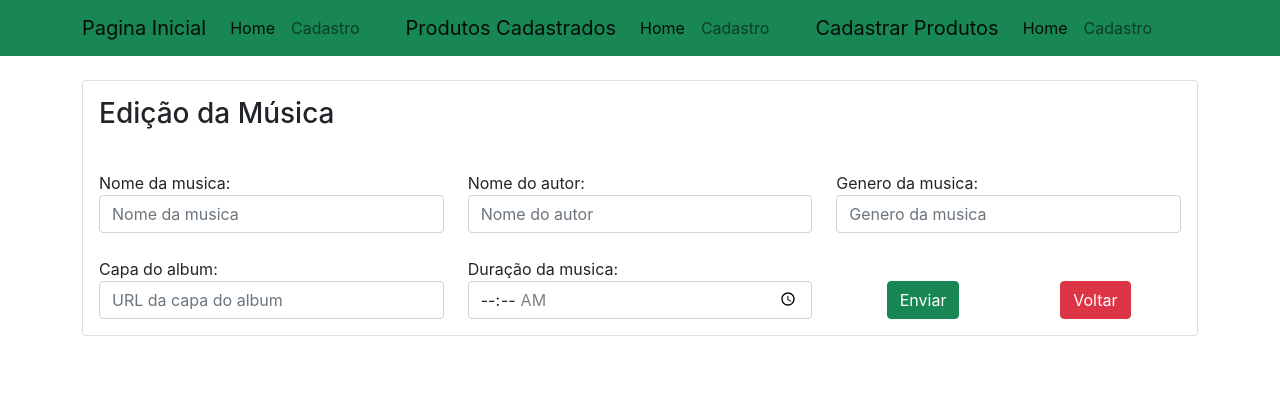
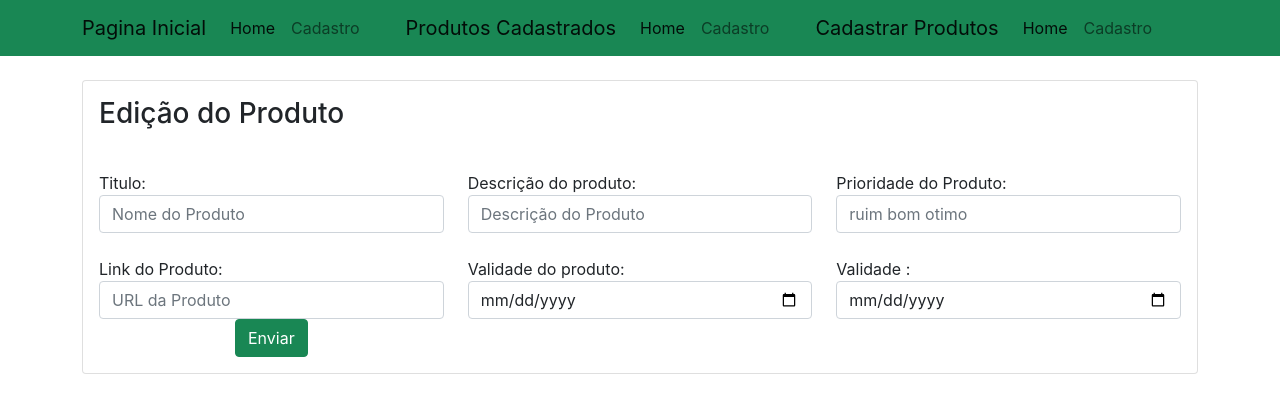
Before and after one commit to uesleiMF/frontendmusicas, a React (Create React App) app: page /edit/1 in a window 1280 px wide. Shown: the top 410 px of the page. Built offline with nearby package versions, Linux system fonts and the light colour scheme; no server answers; the HTML template or start-up script is replaced by a standard one.

Commit message:
Update Edit.js

```diff
--- a/src/pages/Edit/Edit.js
+++ b/src/pages/Edit/Edit.js
@@ -6,12 +6,15 @@ const Edit = () => {
   const navigate = useNavigate();
   //declarar o estado da musica
   const [produto, setProduto] = useState({
-    nome: '',
-    autor: '',
-    genero: '',
-    capa: '',
-    duracao: ''
-  });
+    titulo: '',
+    descricao:'',
+    prioridade:'',
+    status:'',
+    capa:'',
+    data:'',
+    prazo:''
+
+ });
 
   useEffect(() => {
     getProdutoById();
@@ -49,10 +52,10 @@ const Edit = () => {
   return (
     <div className="container">
       <div className="card mt-4">
-        <div className="card-title">
+        <div className="card-title ">
           <div className="row">
             <div className="col">
-              <h3 className="mx-3 my-3">Edição da Música</h3>
+              <h3 className="mx-3 my-3">Edição do Produto</h3>
             </div>
           </div>
         </div>
@@ -61,43 +64,45 @@ const Edit = () => {
             <div className="row mb-4">
               <div className="col-4">
                 <div className="form-group">
-                  <label htmlFor="nome">Nome da musica:</label>
+                  <label htmlFor="titulo">Titulo:</label>
                   <input
-                    id="nome"
+                    id="titulo"
                     className="form-control"
                     type="text"
-                    placeholder="Nome da musica"
-                    value={produto.nome}
+                    placeholder="Nome do Produto"
+                    value={produto.titulo}
                     onChange={handleFieldsChange}
-                    name="nome"
+                    name="titulo"
                   />
                 </div>
               </div>
               <div className="col-4">
                 <div className="form-group">
-                  <label htmlFor="autor">Nome do autor:</label>
+                  <label htmlFor="descricao">Descrição do produto:</label>
                   <input
-                    id="autor"
+
+                    id="descricao"
                     type="text"
                     className="form-control"
-                    placeholder="Nome do autor"
+                    placeholder="Descrição do Produto"
+                    value={produto.descricao}
                     onChange={handleFieldsChange}
-                    value={produto.autor}
-                    name="autor"
+                    name="descricao"
+
                   />
                 </div>
               </div>
               <div className="col-4">
                 <div className="form-group">
-                  <label htmlFor="genero">Genero da musica:</label>
+                  <label htmlFor="prioridade">Prioridade do Produto:</label>
                   <input
-                    id="genero"
+                    id="prioridade"
                     type="text"
                     className="form-control"
+                    value={produto.prioridade}
                     onChange={handleFieldsChange}
-                    value={produto.genero}
-                    placeholder="Genero da musica"
-                    name="genero"
+                    placeholder="ruim bom otimo"
+                    name="prioridade"
                   />
                 </div>
               </div>
@@ -105,31 +110,43 @@ const Edit = () => {
             <div className="row">
               <div className="col-4">
                 <div className="form-group">
-                  <label htmlFor="capa">Capa do album:</label>
+                  <label htmlFor="capa">Link do Produto:</label>
                   <input
                     id="capa"
                     type="text"
+                    value={produto.capa}
                     onChange={handleFieldsChange}
-                    value={produto.capa}
                     className="form-control"
-                    placeholder="URL da capa do album"
+                    placeholder="URL da Produto"
                     name="capa"
                   />
                 </div>
               </div>
               <div className="col-4">
                 <div className="form-group">
-                  <label htmlFor="duracao">Duração da musica:</label>
+                  <label htmlFor="prazo">Validade do produto:</label>
                   <input
-                    id="duracao"
-                    type="time"
+                    id="prazo"
+                    type="date"
+                    value={produto.prazo}
                     onChange={handleFieldsChange}
-                    value={produto.duracao}
                     className="form-control"
-                    min="00:00"
-                    max="10:00"
-                    placeholder="Duraçao da musica"
-                    name="duracao"
+                    placeholder="Validade"
+                    name="prazo"
+                  />
+                </div>
+              </div>
+              <div className="col-4">
+                <div className="form-group">
+                  <label htmlFor="data">Validade :</label>
+                  <input
+                    id="data"
+                    type="date"
+                    value={produto.data}
+                    onChange={handleFieldsChange}
+                    className="form-control"
+                    placeholder="Validade"
+                    name="data"
                   />
                 </div>
               </div>
@@ -137,11 +154,10 @@ const Edit = () => {
                 <button type="submit" className="btn btn-success">
                   Enviar
                 </button>
-                <button type="button" className="btn btn-danger">
-                  Voltar
-                </button>
+
               </div>
             </div>
+
           </form>
         </div>
       </div>
```
